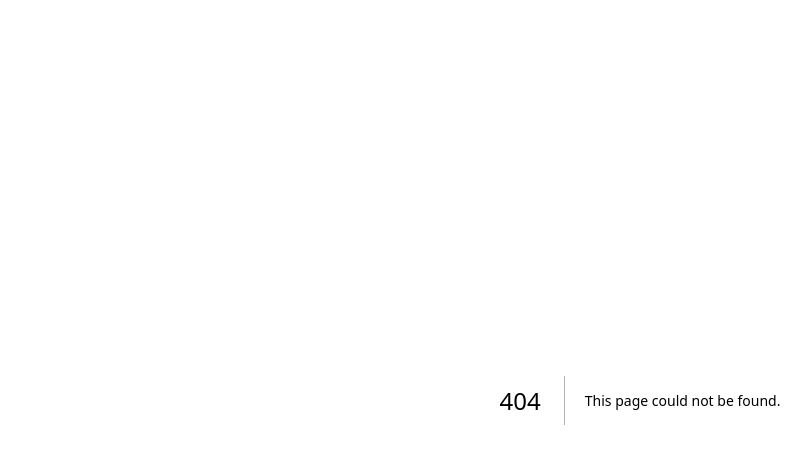
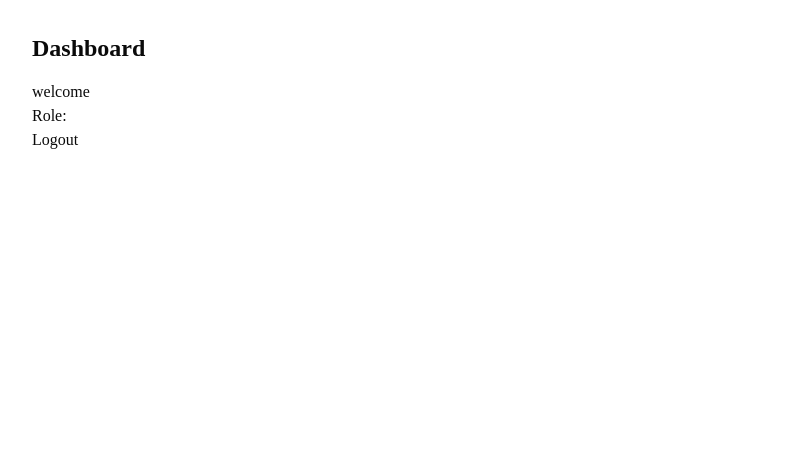
Before and after one commit to Hanieh-yousefzadeh/Dashboard-panel, a Next.js app: page /panel in a window 1280 px wide. Before the commit this address had no page. Shown: the top 464 px of the page, without its empty margins (0-811 px from the left). Built offline with nearby package versions, Linux system fonts and the light colour scheme.

Commit message:
feat : save to localstorage and add logout

```diff
--- a/src/app/layout.tsx
+++ b/src/app/layout.tsx
@@ -2,6 +2,7 @@ import type { Metadata } from "next";
 import { Geist, Geist_Mono } from "next/font/google";
 import "./globals.css";
 import StoreProvider from "@/providers/StoreProvider";
+import AuthStorage from "@/lib/authStorage";
 
 const geistSans = Geist({
   variable: "--font-geist-sans",
@@ -25,8 +26,11 @@ export default function RootLayout({ children }: LayoutProps<"/">) {
       className={`${geistSans.variable} ${geistMono.variable} h-full antialiased`}
     >
       <body className="min-h-full flex flex-col">
-       <StoreProvider>  {children}</StoreProvider>
-        </body>
+        <StoreProvider>
+          <AuthStorage/>
+            {children}
+        </StoreProvider>
+      </body>
     </html>
   );
 }
--- a/src/app/panel/layout.tsx
+++ b/src/app/panel/layout.tsx
@@ -0,0 +1,9 @@
+
+
+export default function PanelLayout({children}: {children: React.ReactNode}) {
+  return (
+    <section>
+      {children}
+    </section>
+  );
+}
--- /dev/null
+++ b/src/app/panel/page.tsx
@@ -0,0 +1,39 @@
+"use client";
+
+import { useDispatch, useSelector } from "react-redux";
+import { stateType ,dispatchType } from "@/lib/store";
+import { useState, useEffect } from "react";
+import { logout } from "@/redux/authSlice";
+import {useRouter} from "next/navigation"
+
+export default function DashboardPage() {
+    const user = useSelector((state: stateType) => state.auth.user)
+    const dispatch = useDispatch<dispatchType>()
+    const router = useRouter()
+
+    const [mounted, setMounted] = useState(false);
+
+    useEffect(() => {
+        setMounted(true);
+    }, []);
+
+    function handleLougout() {
+        dispatch(logout());
+        router.replace("/");
+    }
+
+    if (!mounted) {
+        return <p className="p-8">Loading...</p>;
+    }
+
+    return (
+        <main className="p-8">
+            <h1 className="text-2xl font-bold"> Dashboard </h1>
+            <p className="mt-4"> welcome {user?.name} </p>
+            <p> Role: {user?.role} </p>
+
+            <button onClick={handleLougout}>Logout</button>
+
+        </main>
+    );
+}
--- /dev/null
+++ b/src/lib/authStorage.ts
@@ -0,0 +1,33 @@
+"use client"
+import { useEffect, useState } from "react"
+import { useDispatch, useSelector } from "react-redux"
+import type { stateType, dispatchType } from "@/lib/store"
+import { login} from "@/redux/authSlice"
+
+
+export default function AuthStorage() {
+    const dispatch = useDispatch<dispatchType>()
+    const user = useSelector((state: stateType) => state.auth.user)
+    const [loaded, setLoaded] = useState(false)
+
+    useEffect(()=>{
+        const saved = localStorage.getItem("user")
+        if(saved){
+            dispatch(login(JSON.parse(saved)))
+        }
+        setLoaded(true)
+    },[dispatch])
+
+    useEffect(() => {
+    if (!loaded) return;
+
+    if (user) {
+      localStorage.setItem("user", JSON.stringify(user));
+    } else {
+      localStorage.removeItem("user");
+    }
+  }, [loaded, user]);
+
+
+    return null
+}
```
